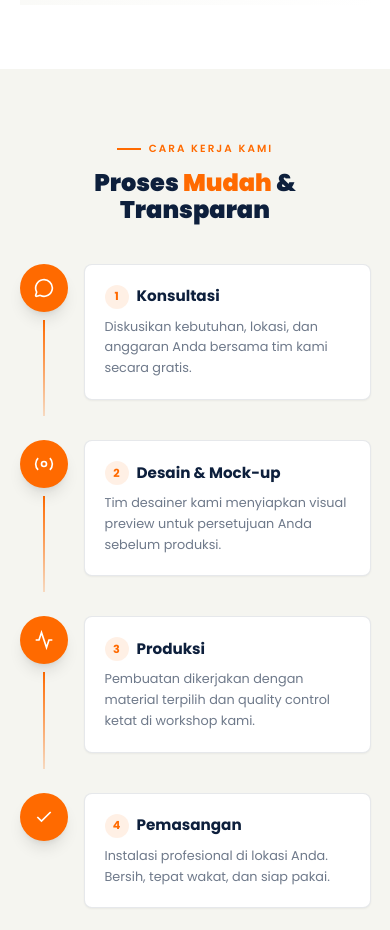
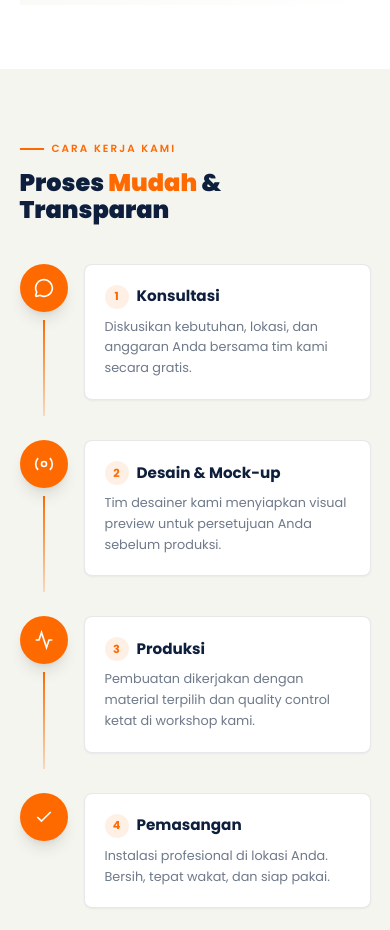
Before and after one commit to agastriawan/narasena-next, a Next.js app: page / in a window 390 px wide. Shown: the part 5860-6790 px from the top of the page. Built offline with nearby package versions, Linux system fonts and the light colour scheme.

Commit message:
fix section cara kerja

```diff
--- a/app/page.tsx
+++ b/app/page.tsx
@@ -539,9 +539,9 @@ export default function HomePage() {
       {/* Process Section */}
       <section id="proses" className="section-padding bg-[#F5F5F0]">
         <div className="mx-auto px-[5%]">
-          <div className="mb-2 text-center">
-            <p className="eyebrow mb-3 md:mb-4 reveal mx-auto">Cara Kerja Kami</p>
-            <h2 className="text-2xl md:text-3xl lg:text-4xl xl:text-5xl font-black leading-[1.15] reveal reveal-delay-1 mx-auto text-navy">
+          <div className="mb-2 text-left md:text-center">
+            <p className="eyebrow mb-3 md:mb-4 reveal">Cara Kerja Kami</p>
+            <h2 className="text-2xl md:text-3xl lg:text-4xl xl:text-5xl font-black leading-[1.15] reveal reveal-delay-1 text-navy">
               Proses <span className="text-orange">Mudah</span> & Transparan
             </h2>
           </div>
```
